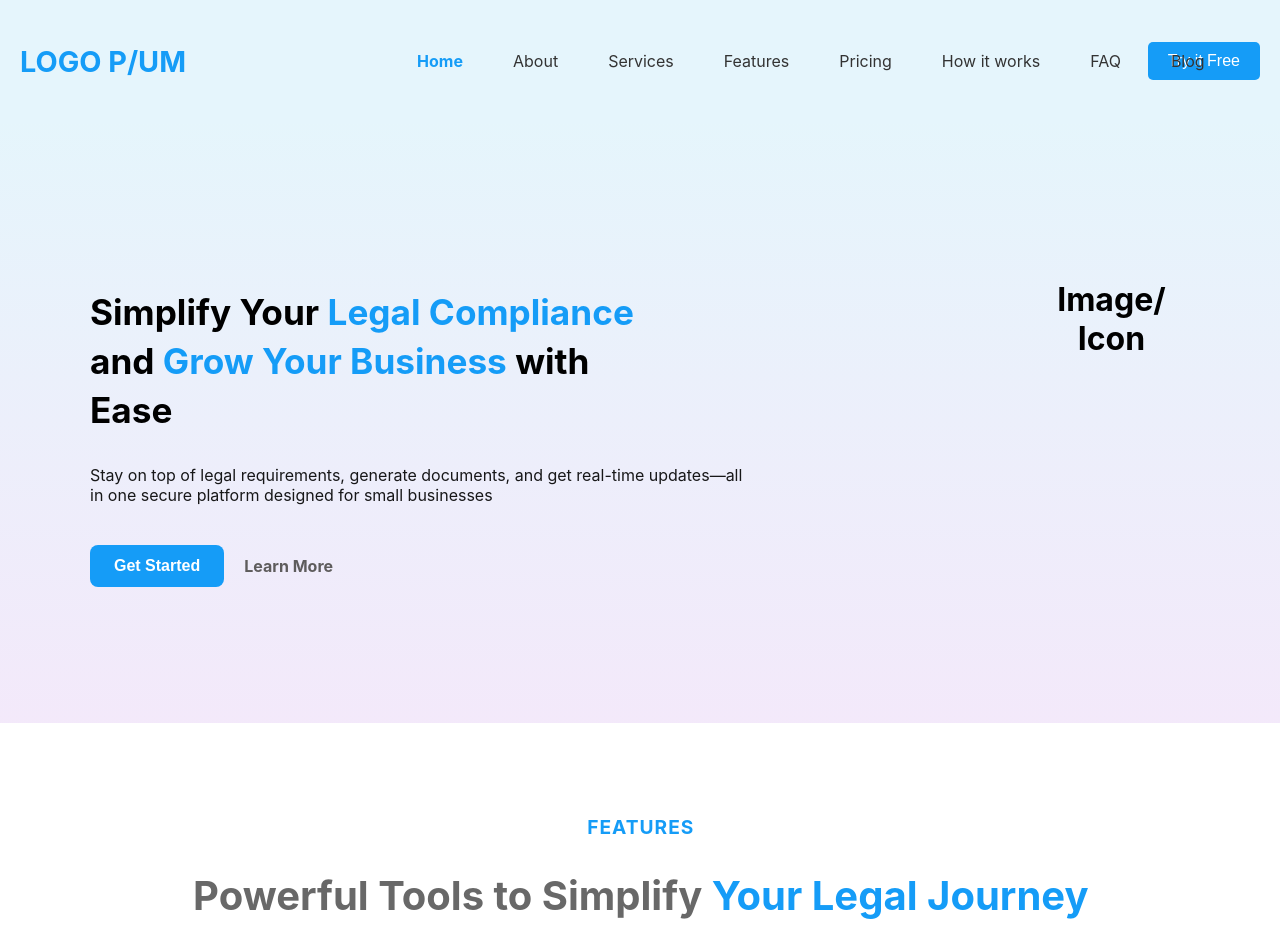
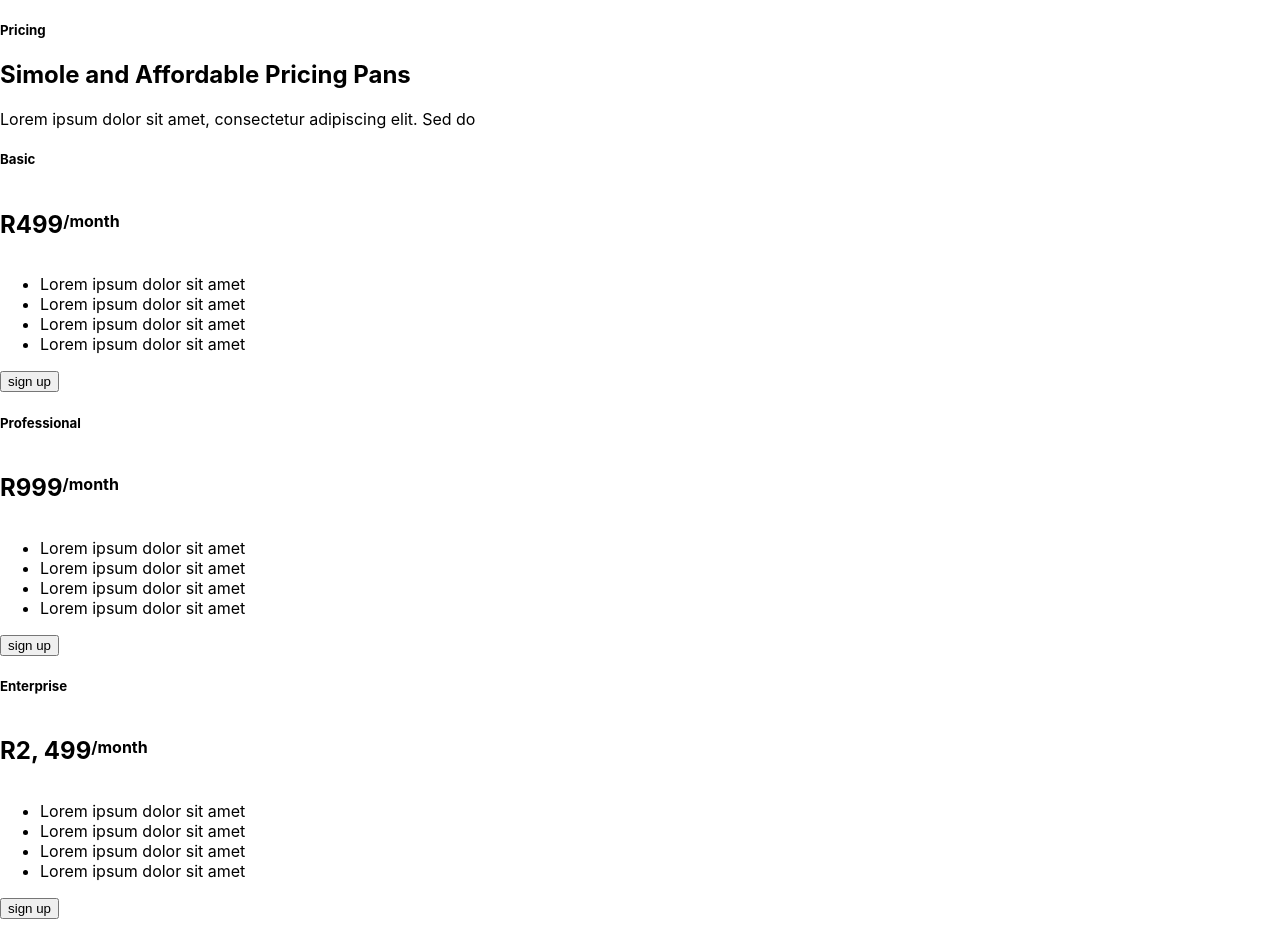
Before and after one commit to TlotloSeGamie/law-firm-landing-page, a React (Create React App) app: page / in a window 1280 px wide. Shown: the top 933 px of the page. Built offline with nearby package versions, Linux system fonts and the light colour scheme.

Commit message:
pricing component

```diff
--- a/src/App.js
+++ b/src/App.js
@@ -2,15 +2,17 @@ import Navbar from './components/Navbar';
 import Home from './components/Home';
 import Features from './components/Features';
 import Contact from './components/Contact';
-import Questions from './components/Questions';
+import Questions from './components/FAQ';
+import Pricing from './components/Pricing';
 
 function App() {
   return (
     <div className="App">
-      <Home />
+      {/* <Home />
       <Features />
       <Contact />
-      <Questions />
+      <Questions /> */}
+      <Pricing />
     </div>
   );
 }
--- a/src/components/Questions.js
+++ b/src/components/FAQ.js
@@ -1,4 +1,4 @@
-import React, { useState } from "react";
+import { React, useState } from "react";
 import "./Questions.css";
 
 const Questions = () => {
--- a/src/components/Navbar.js
+++ b/src/components/Navbar.js
@@ -1,4 +1,4 @@
-import React, { useState } from "react";
+import { React, useState } from "react";
 import "./Navbar.css";
 
 const Navbar = () => {
--- /dev/null
+++ b/src/components/Pricing.css
@@ -0,0 +1,8 @@
+.per {
+    display: flex;
+}
+
+.per h5 {
+    display: flex;
+    justify-content: end;
+}
--- /dev/null
+++ b/src/components/Pricing.js
@@ -0,0 +1,66 @@
+import React from "react";
+import './Pricing.css';
+
+
+const Pricing = () => {
+    return(
+        <div className="pricing-main">
+            <div className="pricing-container">
+                <div className="pricing-top">
+                    <h5>Pricing</h5>
+                    <h2><span>Simole</span> and <span>Affordable</span> Pricing Pans</h2>
+                    <p>Lorem ipsum dolor sit amet, consectetur adipiscing elit. Sed do</p>
+                </div>
+                <div className="prices">
+                    <div className="basic">
+                        <h5>Basic</h5>
+                        <div className="per">
+                            <h2>R499</h2><h4>/month</h4>
+                        </div>
+                        <div className="price-content">
+                            <ul>
+                                <li>Lorem ipsum dolor sit amet</li>
+                                <li>Lorem ipsum dolor sit amet</li>
+                                <li>Lorem ipsum dolor sit amet</li>
+                                <li>Lorem ipsum dolor sit amet</li>
+                            </ul>
+                        </div>
+                        <button className="sign-up">sign up</button>
+                    </div>
+                    <div className="professional">
+                        <h5>Professional</h5>
+                        <div className="per">
+                            <h2>R999</h2><h4>/month</h4>
+                        </div>
+                        <div className="price-content">
+                            <ul>
+                                <li>Lorem ipsum dolor sit amet</li>
+                                <li>Lorem ipsum dolor sit amet</li>
+                                <li>Lorem ipsum dolor sit amet</li>
+                                <li>Lorem ipsum dolor sit amet</li>
+                            </ul>
+                        </div>
+                        <button className="sign-up">sign up</button>
+                    </div>
+                    <div className="enterprise">
+                        <h5>Enterprise</h5>
+                        <div className="per">
+                            <h2>R2, 499</h2><h4>/month</h4>
+                        </div>
+                        <div className="price-content">
+                            <ul>
+                                <li>Lorem ipsum dolor sit amet</li>
+                                <li>Lorem ipsum dolor sit amet</li>
+                                <li>Lorem ipsum dolor sit amet</li>
+                                <li>Lorem ipsum dolor sit amet</li>
+                            </ul>
+                        </div>
+                        <button className="sign-up">sign up</button>
+                    </div>
+                </div>
+            </div>
+        </div>
+    );
+};
+
+export default Pricing;
```
